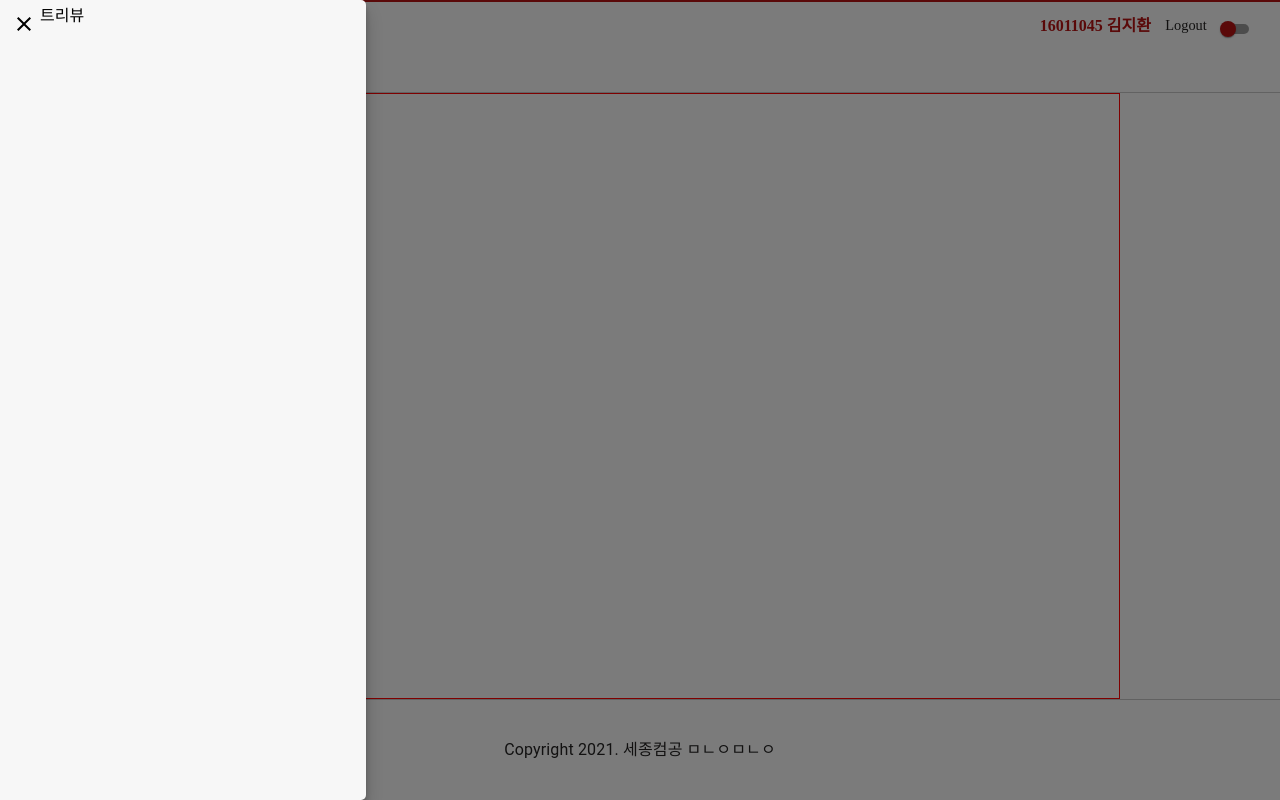
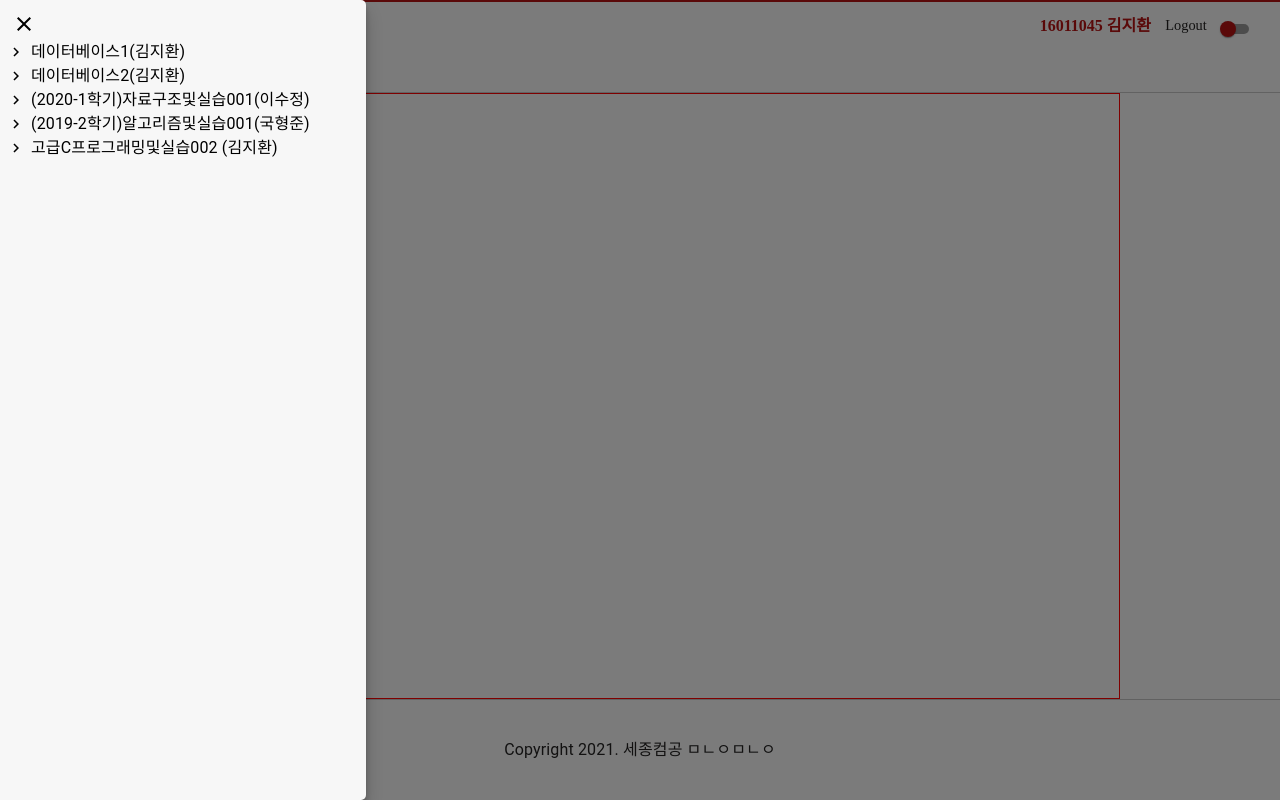
Before and after one commit to donut0310/Sejong-SQL-OJ, a React (Create React App) app in the folder src/client/: page /main in a window 1280 px wide. Both pictures are taken after a click on the icon 16 px from the left and 412 px from the top of the page. Built offline with nearby package versions, Linux system fonts and the light colour scheme.

Commit message:
Update modal tree view

```diff
--- a/src/client/package.json
+++ b/src/client/package.json
@@ -5,6 +5,7 @@
   "dependencies": {
     "@material-ui/core": "^4.11.4",
     "@material-ui/icons": "^4.11.2",
+    "@material-ui/lab": "^4.0.0-alpha.58",
     "@testing-library/jest-dom": "^5.11.4",
     "@testing-library/react": "^11.1.0",
     "@testing-library/user-event": "^12.1.10",
--- a/src/client/src/components/modal/Modal.js
+++ b/src/client/src/components/modal/Modal.js
@@ -3,6 +3,10 @@ import { connect } from 'react-redux'
 import styled from 'styled-components'
 import { Modal, Hidden, Fade } from '@material-ui/core'
 import CloseIcon from '@material-ui/icons/Close'
+import TreeView from '@material-ui/lab/TreeView'
+import ExpandMoreIcon from '@material-ui/icons/ExpandMore'
+import ChevronRightIcon from '@material-ui/icons/ChevronRight'
+import TreeItem from '@material-ui/lab/TreeItem'
 
 const ModalComponenet = () => {
   const [toggleMenu, setToggleMenu] = useState(false)
@@ -11,6 +15,29 @@ const ModalComponenet = () => {
     setToggleMenu(!toggleMenu)
   }
 
+  const userClassInfo = [
+    {
+      className: '데이터베이스1(김지환)',
+      weekInfo: ['1주차 실습(C언어복습)', '2주차 실습(분석)', '3주차 실습(재귀)', '4주차 실습(배열)', '5~6주차 실습(연결리스트)'],
+    },
+    {
+      className: '데이터베이스2(김지환)',
+      weekInfo: ['7주차 실습(집합)', '9주차 실습(스택(1))', '10주차 실습(스택(2))', '11주차 실습(큐)', '12주차 실습(트리(1))', '13주차 실습(트리(2))', '14주차 실습(트리(3))'],
+    },
+    {
+      className: '(2020-1학기)자료구조및실습001(이수정)',
+      weekInfo: ['1주차 실습(C언어복습)', '2주차 실습(분석)', '3주차 실습(재귀)', '12주차 실습(트리(1))', '13주차 실습(트리(2))', '14주차 실습(트리(3))'],
+    },
+    {
+      className: '(2019-2학기)알고리즘및실습001(국형준)',
+      weekInfo: ['1주차 실습(C언어복습)', '2주차 실습(분석)', '3주차 실습(재귀)', '4주차 실습(배열)', '11주차 실습(큐)', '12주차 실습(트리(1))'],
+    },
+    {
+      className: '고급C프로그래밍및실습002 (김지환)',
+      weekInfo: ['1주차 실습(C언어복습)', '2주차 실습(분석)', '3주차 실습(재귀)', '4주차 실습(배열)', '5~6주차 실습(연결리스트)', '7주차 실습(집합)', '9주차 실습(스택(1))'],
+    },
+  ]
+
   return (
     <>
       <Hidden xsDown>
@@ -18,7 +45,16 @@ const ModalComponenet = () => {
           <ModalContents open={toggleMenu}>
             <ContentsWrapper>
               <CloseModalBtn onClick={handleToggleMenu} />
-              트리뷰
+              <TreeView defaultCollapseIcon={<ExpandMoreIcon />} defaultExpandIcon={<ChevronRightIcon />}>
+                {userClassInfo.map((class_, i) => (
+                  <TreeItem nodeId={i} label={class_.className}>
+                    {class_.weekInfo.map((week_) => (
+                      // TODO onClick event
+                      <TreeItem label={week_} />
+                    ))}
+                  </TreeItem>
+                ))}
+              </TreeView>
             </ContentsWrapper>
           </ModalContents>
           <OpenModalBtn onClick={handleToggleMenu} />
@@ -46,6 +82,7 @@ const ContentsWrapper = styled.div`
   background: ${(props) => props.theme.BACKGROUND};
 
   display: flex;
+  flex-direction: column;
 
   border-radius: 0 5px 5px 0;
   box-shadow: 0 10px 20px rgba(0, 0, 0, 0.19), 0 6px 6px rgba(0, 0, 0, 0.23);
@@ -72,8 +109,6 @@ const OpenModalBtn = styled(CloseIcon)`
 `
 
 const CloseModalBtn = styled(CloseIcon)`
-  /* margin-left: 0; */
-
   padding: 4px;
   &:hover {
     cursor: pointer;
```
Also changed, not shown: 1 other file (tests, documents, lock files or other folders).
